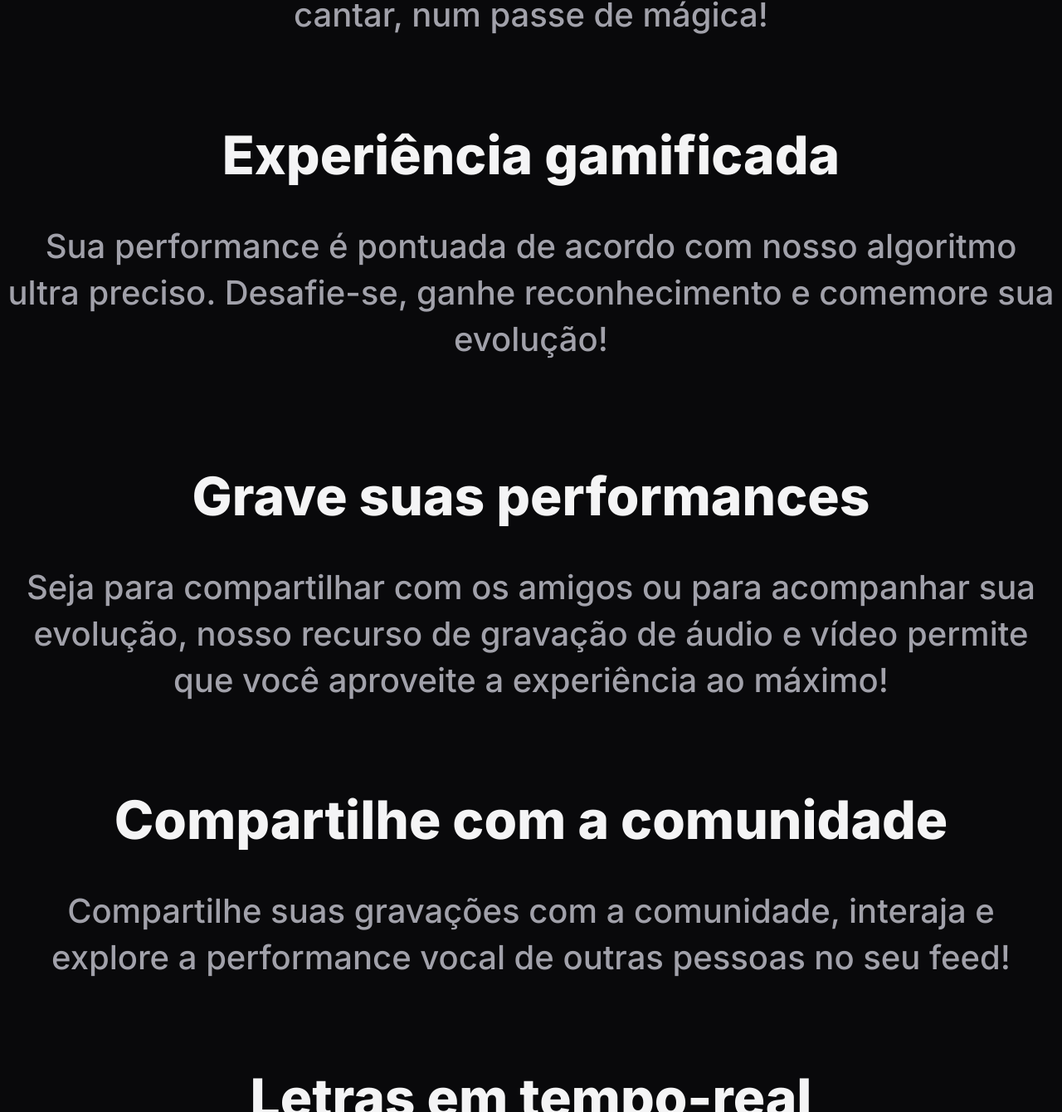
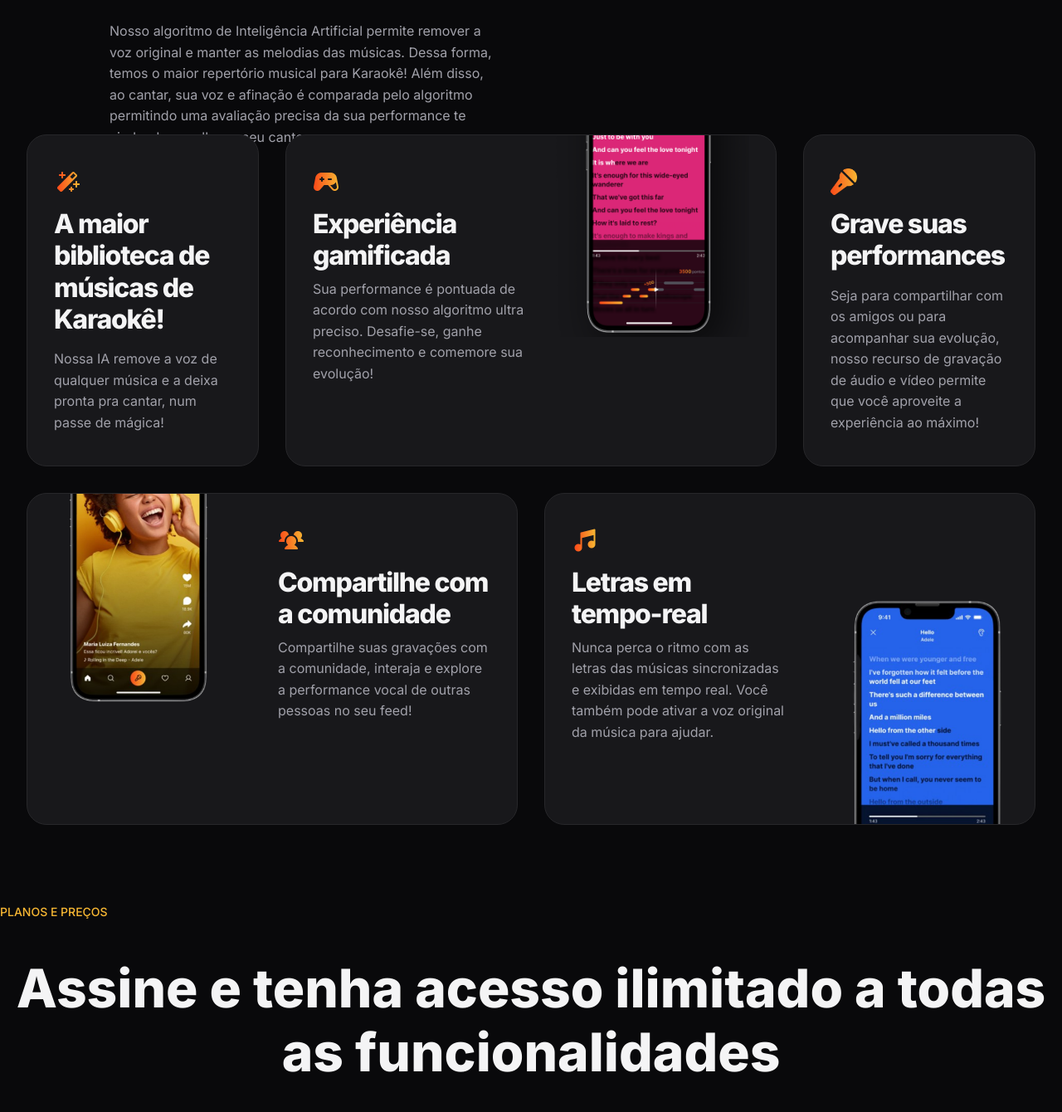
Before and after one commit to caallop/CP4-FRONT-END, a plain HTML site: page index.html in a window 1280 px wide. Shown: the part 1460-2800 px from the top of the page at 83% size. Drawn offline with Linux system fonts and the light colour scheme.

Commit message:
mais css

```diff
--- /dev/null
+++ b/css/about.css
@@ -0,0 +1,25 @@
+.celular {
+    width: 544px;
+    height: 558px;
+}
+
+.about {
+    max-width: 640px;
+    max-height: 250px;
+}
+
+
+.about-section {
+    display: flex;
+    flex-direction: row;
+    justify-content: space-between;
+    align-items: center;
+
+    margin: 80px 132px;
+}
+
+.celular-caixa {
+    width: 544;
+    height: 558;
+
+}
--- /dev/null
+++ b/css/features.css
@@ -0,0 +1,112 @@
+body {
+    margin: 0;
+}
+
+.features-section {
+    padding: 80px 32px;
+}
+
+.features {
+    display: flex;
+    flex-wrap: wrap;
+    gap: 32px;
+    max-width: 1216px;
+    margin: 0 auto;
+}
+
+.caixas {
+    box-sizing: border-box;
+    position: relative;
+    overflow: hidden;
+    display: flex;
+    flex: 0 0 280px;
+    flex-direction: column;
+    gap: 16px;
+    width: 280px;
+    height: 400px;
+    padding: 40px 32px;
+    border: 1px solid #27272A;
+    border-radius: 24px;
+    background-color: #18181B;
+
+}
+
+.caixas.caixa-destaque {
+    flex-basis: 592px;
+    width: 592px;
+}
+
+.caixas .icons {
+    flex: 0 0 32px;
+    width: 32px;
+    height: 32px;
+}
+
+.caixas .titulo-features {
+    margin: 0;
+    color: #F4F4F5;
+    font-family: Inter, sans-serif;
+    font-size: 32px;
+    font-weight: 800;
+    line-height: 1.2;
+    letter-spacing: -1.28px;
+    text-align: left;
+}
+
+.caixas p {
+    margin: 0;
+    color: #A1A1AA;
+    font-size: 16px;
+    line-height: 1.6;
+}
+
+.caixa-2,
+.conteudo-musica {
+    position: relative;
+    z-index: 1;
+    display: flex;
+    flex-direction: column;
+    gap: 8px;
+    width: 256px;
+}
+
+.caixa-2 .titulo-features,
+.conteudo-musica .titulo-features,
+.conteudo-pessoas .titulo-features {
+    margin-top: 8px;
+}
+
+.celular-show,
+.celular-pessoas,
+.celular-musica {
+    position: absolute;
+    z-index: 0;
+    width: 240px;
+    height: auto;
+}
+
+.celular-show {
+    top: -118px;
+    right: 32px;
+}
+
+.celular-pessoas {
+    top: -108px;
+    left: 32px;
+}
+
+.conteudo-pessoas {
+    position: absolute;
+    z-index: 1;
+    top: 40px;
+    right: 32px;
+    display: flex;
+    flex-direction: column;
+    gap: 8px;
+    width: 256px;
+}
+
+.celular-musica {
+    top: 122px;
+    right: 32px;
+}
--- a/css/global.css
+++ b/css/global.css
@@ -1,8 +1,16 @@
 @import url('https://fonts.googleapis.com/css2?family=Inter:ital,opsz,wght@0,14..32,100..900;1,14..32,100..900&display=swap');
+@import url(./nav.css);
+@import url(./hero.css);
+@import url(./about.css);
+@import url(./features.css);
 
 * {
     font-family: 'Inter', sans-serif;
+}
+
+body {
     background-color: #09090B;
+
 }
 
 img {
@@ -12,7 +20,6 @@ img {
 h1 {
     font-family: Inter;
     font-weight: 800;
-    font-style: Extra Bold;
     font-size: 64px;
     line-height: 120%;
     letter-spacing: -4%;
@@ -37,13 +44,10 @@ h2 {
 
 p {
     font-family: Inter;
-    font-weight: 500;
-    font-style: Medium;
-    font-size: 40px;
-    line-height: 140%;
+    font-weight: 400;
+    line-height: 160%;
     letter-spacing: 0%;
-    text-align: center;
-    vertical-align: middle;
+
     color: #A1A1AA;
 }
 
@@ -54,26 +58,6 @@ p {
 
 }
 
-.links {
-    display: flex;
-    flex-direction: row;
-    justify-content: center;
-    align-items: center;
-
-    font-family: Inter;
-    font-weight: 500;
-    font-style: none;
-    font-size: 16px;
-    line-height: 24px;
-    letter-spacing: 0%;
-    gap: 24px;
-
-}
-
-a {
-    text-decoration: none;
-    color: #A1A1AA;
-}
 
 .baixar {
     width: 144;
@@ -99,8 +83,14 @@ a {
 
 }
 
-nav {
-    display: flex;
-    justify-content: space-between;
-    padding: 24px 32px;
+
+.area {
+    font-weight: 500;
+    font-style: Medium;
+    font-size: 14px;
+    letter-spacing: 8%;
+    vertical-align: middle;
+    text-transform: uppercase;
+    color: #F7B733;
+
 }
--- /dev/null
+++ b/css/hero.css
@@ -0,0 +1,44 @@
+.hero-section {
+    display: flex;
+    flex-direction: column;
+    justify-content: center;
+    align-items: center;
+
+}
+
+.hero {
+    display: flex;
+    flex-direction: column;
+    justify-content: center;
+    align-items: center;
+
+    margin: 48px;
+
+    padding: 80px 164px;
+
+}
+
+.botoes {
+    display: flex;
+    flex-direction: row;
+    gap: 16px;
+}
+
+.botao-planos {
+    width: 155;
+    height: 56;
+    min-width: 120px;
+    gap: 8px;
+    border-radius: 8px;
+    border-width: 1.5px;
+    padding: 16px 32px;
+    padding-top: 16px;
+    padding-right: 32px;
+    padding-bottom: 16px;
+    padding-left: 32px;
+
+    border: 1.5px solid;
+    border-color: #F4F4F5;
+    color: #F4F4F5;
+
+}
--- /dev/null
+++ b/css/nav.css
@@ -0,0 +1,26 @@
+.links {
+    display: flex;
+    flex-direction: row;
+    justify-content: center;
+    align-items: center;
+
+    font-family: Inter;
+    font-weight: 500;
+    font-style: none;
+    font-size: 16px;
+    line-height: 24px;
+    letter-spacing: 0%;
+    gap: 24px;
+
+}
+
+a {
+    text-decoration: none;
+    color: #A1A1AA;
+}
+
+nav {
+    display: flex;
+    justify-content: space-between;
+    padding: 24px 32px;
+}
--- a/index.html
+++ b/index.html
@@ -20,59 +20,65 @@
     </nav>
     <main>
         <div class="hero-section">
-            <div>
+            <div class="hero">
                 <img src="/img/music-bars.png" alt="">
                 <h1>Quem canta seus males espanta</h1>
                 <h2>Cantar nunca foi tão fácil</h2>
-                <button>Ver planos</button>
+                <div class="botoes">
+                    <button class="botao-planos">Ver planos</button>
                     <button class="baixar">Baixar agora</button>
+                </div>
+
             </div>
         </div>
         <div class="about-section">
-            <div>
-                <p class="area"></p>
+            <div class="about">
+                <p class="area">Conheça o app</p>
                 <h1>O aplicativo perfeito para aprender a cantar</h1>
                 <p>Nosso algoritmo de Inteligência Artificial permite remover a voz original e manter as melodias das
                     músicas. Dessa forma, temos o maior repertório musical para Karaokê! Além disso, ao cantar, sua voz
                     e afinação é comparada pelo algoritmo permitindo uma avaliação precisa da sua performance te
                     ajudando a melhorar seu canto. </p>
             </div>
-            <div><img src="/img/celulares.png" alt=""></div>
+            <div class="celular-caixa"><img src="/img/celulares.png" alt="" class="celular"></div>
         </div>
         <div class="features-section">
-            <div>
-                <img src="" alt="">
-                <h1>A maior biblioteca de músicas de Karaokê!</h1>
+            <div class="features">
+                <div class="caixas">
+                    <img src="/img/varinha.png" alt="" class="icons">
+                    <h1 class="titulo-features">A maior biblioteca de músicas de Karaokê!</h1>
                     <p>Nossa IA remove a voz de qualquer música e a deixa pronta pra cantar, num passe de mágica!</p>
                 </div>
-            <div>
-                <img src="" alt="">
-                <h1>Experiência gamificada</h1>
-                <p>Sua performance é pontuada de acordo com nosso algoritmo ultra preciso. Desafie-se, ganhe
-                    reconhecimento e comemore sua evolução!</p>
-                <img src="" alt="">
+                <div class="caixas caixa-destaque">
+                    <div class="caixa-2">
+                        <img src="/img/controle-gamer.png" alt="" class="icons">
+                        <h1 class="titulo-features">Experiência gamificada</h1>
+                        <p>Sua performance é pontuada de acordo com nosso algoritmo ultra preciso. Desafie-se, ganhe reconhecimento e comemore sua evolução!</p>
                     </div>
-            <div>
-                <img src="" alt="">
-                <h1>Grave suas performances</h1>
-                <p>Seja para compartilhar com os amigos ou para acompanhar sua evolução, nosso recurso de gravação de
-                    áudio e vídeo permite que você aproveite a experiência ao máximo! </p>
+                    <img src="/img/celular-show.png" alt="" class="celular-show">
                 </div>
-            <div>
-                <img src="" alt="">
-                <img src="" alt="">
-                <h1>Compartilhe com a comunidade</h1>
-                <p>Compartilhe suas gravações com a comunidade, interaja e explore a performance vocal de outras pessoas
-                    no seu feed!</p>
+                <div class="caixas">
+                    <img src="/img/microfone.png" alt="" class="icons">
+                    <h1 class="titulo-features">Grave suas performances</h1>
+                    <p>Seja para compartilhar com os amigos ou para acompanhar sua evolução, nosso recurso de gravação de áudio e vídeo permite que você aproveite a experiência ao máximo!</p>
                 </div>
-            <div>
-                <img src="" alt="">
-                <h1>Letras em tempo-real</h1>
-                <p>Nunca perca o ritmo com as letras das músicas sincronizadas e exibidas em tempo real. Você também
-                    pode ativar a voz original da música para ajudar.</p>
-                <img src="" alt="">
+                <div class="caixas caixa-destaque">
+                    <img src="/img/celular2.png" alt="" class="celular-pessoas">
+                    <div class="conteudo-pessoas">
+                        <img src="/img/pessoas.png" alt="" class="icons">
+                        <h1 class="titulo-features">Compartilhe com a comunidade</h1>
+                        <p>Compartilhe suas gravações com a comunidade, interaja e explore a performance vocal de outras pessoas no seu feed!</p>
                     </div>
-
+                </div>
+                <div class="caixas caixa-destaque">
+                    <div class="conteudo-musica">
+                        <img src="/img/musica.png" alt="" class="icons">
+                        <h1 class="titulo-features">Letras em tempo-real</h1>
+                        <p>Nunca perca o ritmo com as letras das músicas sincronizadas e exibidas em tempo real. Você também pode ativar a voz original da música para ajudar.</p>
+                    </div>
+                    <img src="/img/celular3.png" alt="" class="celular-musica">
+                </div>
+            </div>
         </div>
         <div class="princing-section">
             <div>
```
Also changed, not shown: img/celular-show.png (added), img/celular2.png (added), img/celular3.png (added), img/controle-gamer.png (added), img/microfone.png (added), img/musica.png (added), img/pessoas.png (added), img/varinha.png (added). Lines whose indentation alone changed are shown as unchanged.
